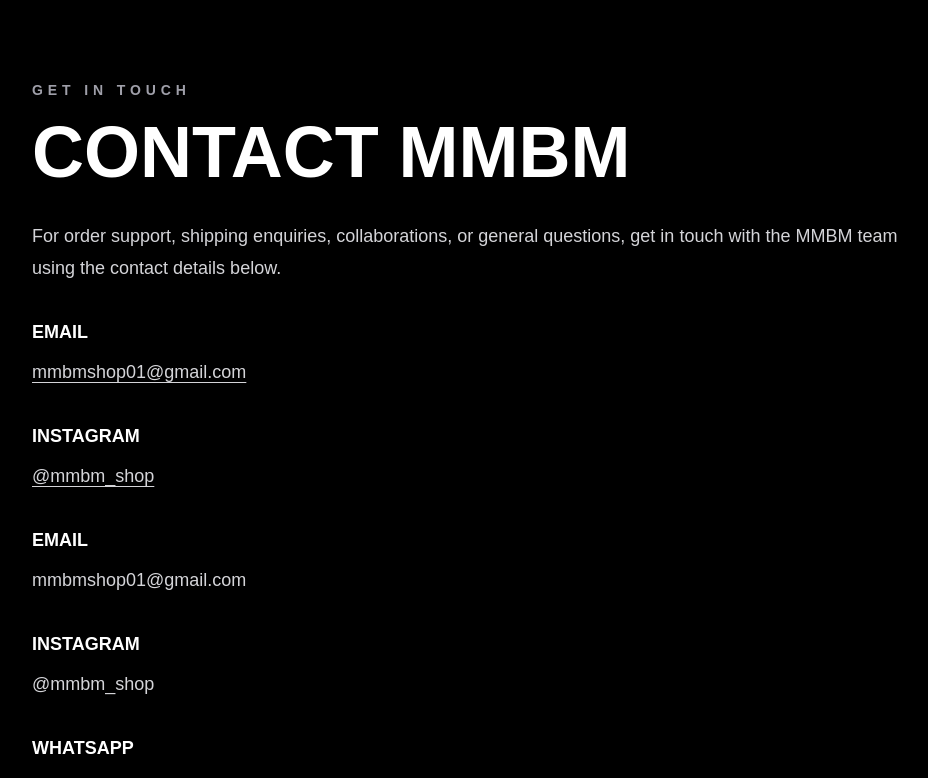
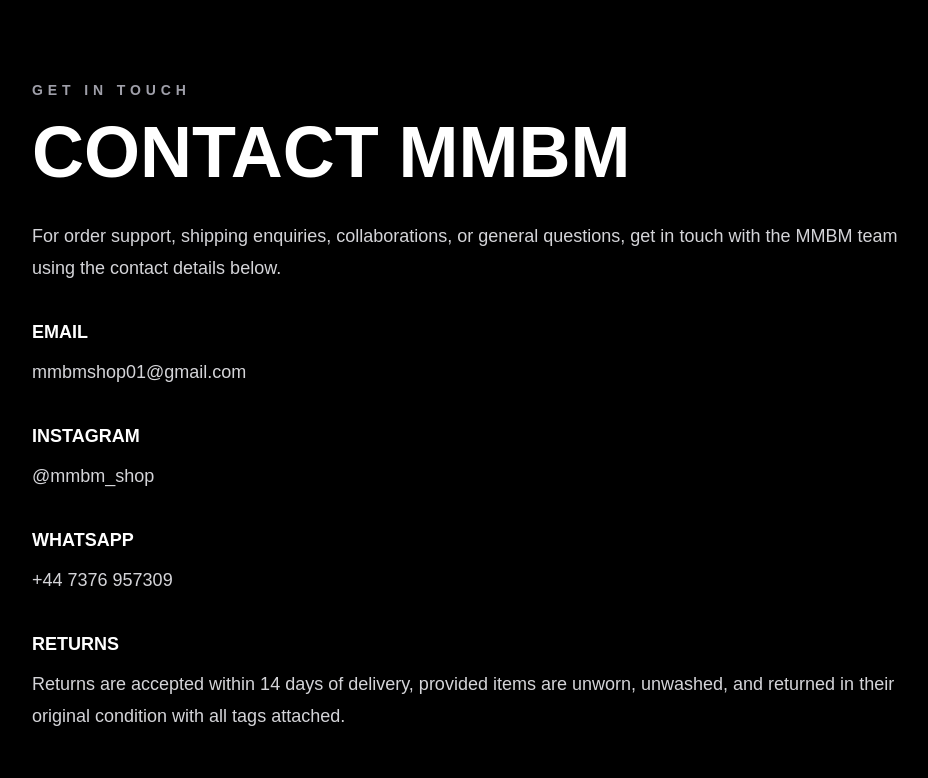
Before and after one commit to Hajibola023/MMBM, a Next.js app: page /contact in a window 1280 px wide. Shown: the top 778 px of the page, without its empty margins (160-1088 px from the left). Built offline with nearby package versions, Linux system fonts and the light colour scheme.

Commit message:
Update contact information

```diff
--- a/src/app/contact/page.tsx
+++ b/src/app/contact/page.tsx
@@ -18,28 +18,6 @@ export default function ContactPage() {
             questions, get in touch with the MMBM team using the contact details
             below.
           </p>
-
-          <div>
-            <h2 className="mb-2 font-black uppercase text-white">Email</h2>
-            <a
-              href="mailto:mmbmshop01@gmail.com"
-              className="underline underline-offset-4 transition hover:text-white"
-            >
-              mmbmshop01@gmail.com
-            </a>
-          </div>
-
-          <div>
-            <h2 className="mb-2 font-black uppercase text-white">Instagram</h2>
-            <a
-              href="https://www.instagram.com/mmbm_shop"
-              target="_blank"
-              rel="noopener noreferrer"
-              className="underline underline-offset-4 transition hover:text-white"
-            >
-              @mmbm_shop
-            </a>
-          </div>
 
           <div>
   <h2 className="mb-2 font-black uppercase text-white">Email</h2>
```
